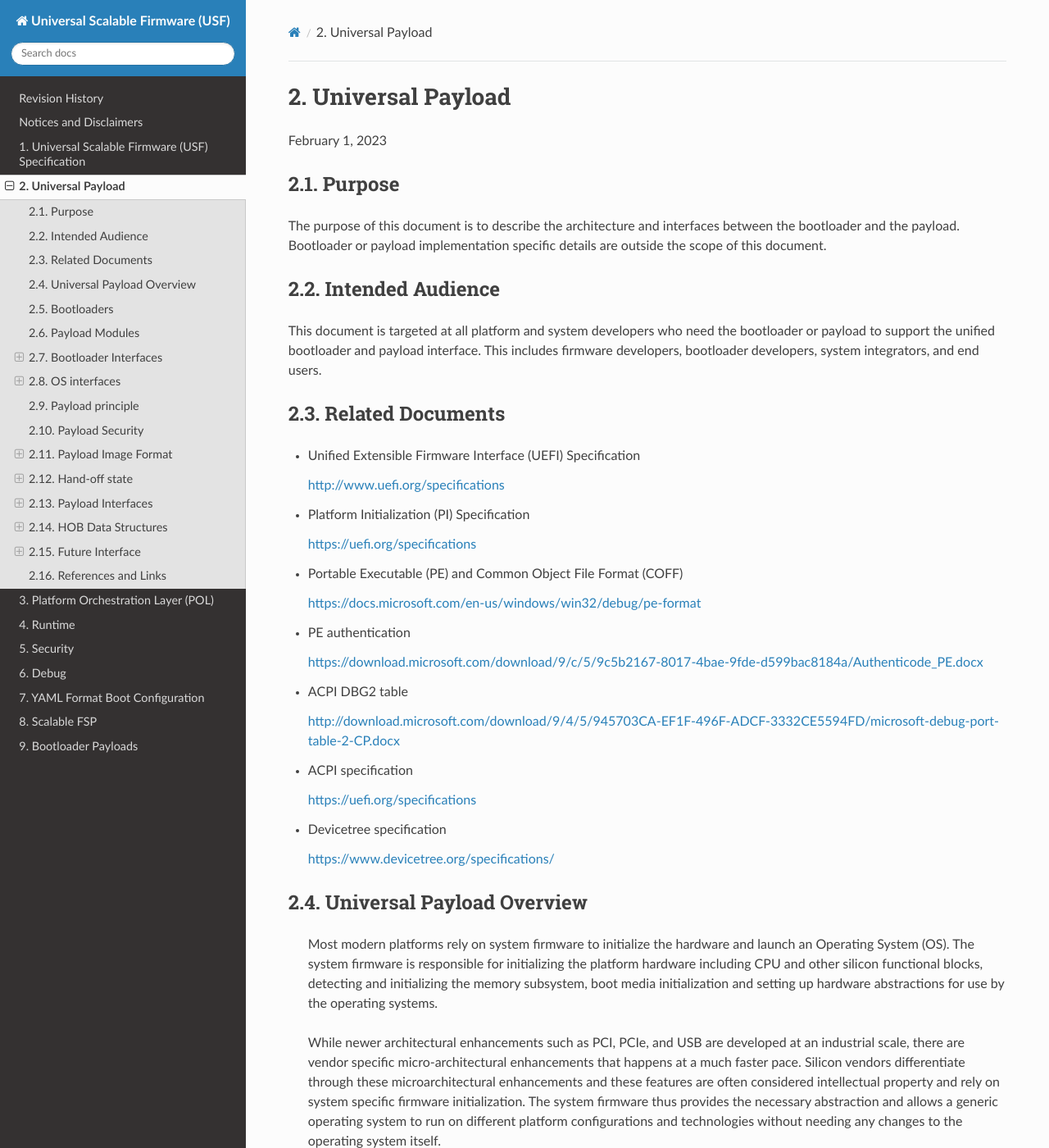
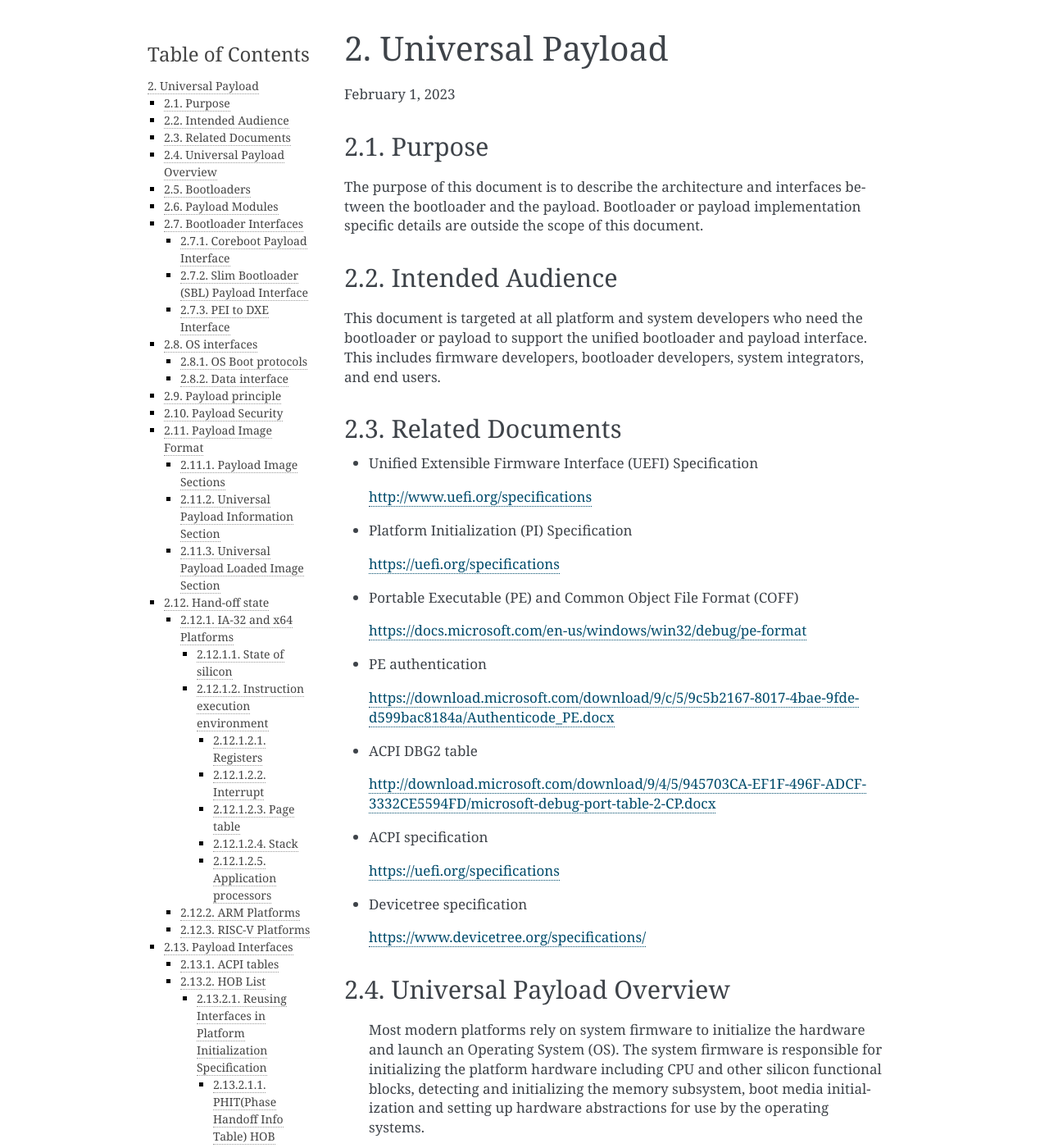
Before and after one commit to UniversalScalableFirmware/documentation, a Sphinx documentation site: the page built from source/2_universal_payload.rst, in a window 1280 px wide and 1400 px high. Shown: the whole window at 82% size. Built offline with Sphinx 7.4.7, drawn with Linux system fonts in a browser that asks for light colours; some of the changed text lies outside the part shown.

Commit message:
Fix the build issue
Signed-off-by: Guo Dong <guo.dong@intel.com>

```diff
--- a/source/2_universal_payload.rst
+++ b/source/2_universal_payload.rst
@@ -1520,7 +1520,7 @@
 Event buffer
 
 Trace Hub HOB Information
-%%%%%%%%%%%%%%%%%%%%%
+%%%%%%%%%%%%%%%%%%%%%%%%%
 
 This structure stores necessary information which consumed by Trace Hub debug library to dump Trace Hub message.
 Multiple Trace Hub HOBs are allowed to do multiple debug output.
--- a/source/conf.py
+++ b/source/conf.py
@@ -116,7 +116,7 @@
 
 # The theme to use for HTML and HTML Help pages.  See the documentation for
 # a list of builtin themes.
-html_theme = 'sphinx_rtd_theme'
+#html_theme = 'sphinx_rtd_theme'
 
 # Theme options are theme-specific and customize the look and feel of a theme
 # further.  For a list of options available for each theme, see the
```
